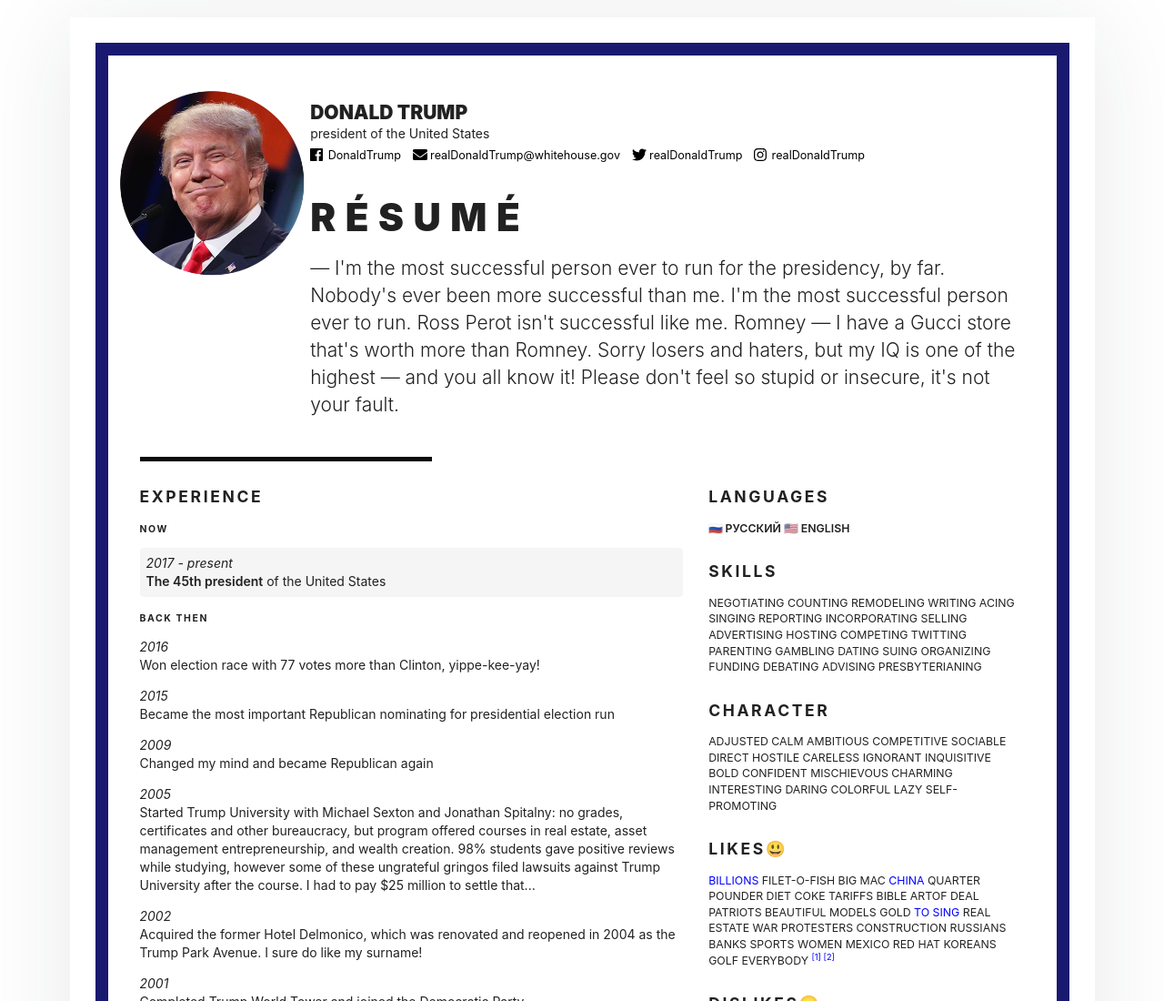
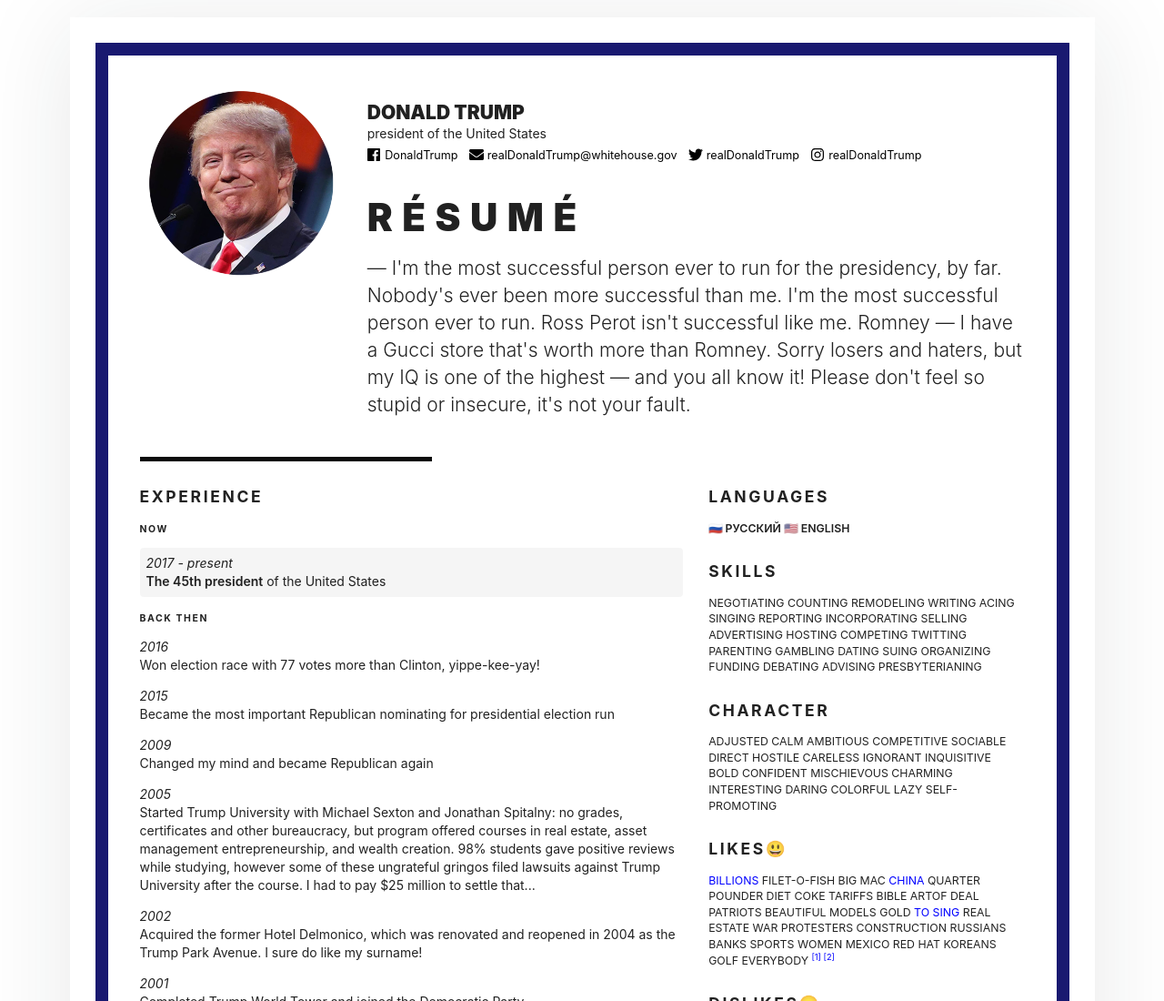
Before and after one commit to savysko/homepage, a plain HTML site: page index.html in a window 1280 px wide. Shown: the top 1100 px of the page at 91% size. Drawn offline with Linux system fonts and the light colour scheme.

Commit message:
Make avatar bigger again

```diff
--- a/index.html
+++ b/index.html
@@ -13,12 +13,12 @@
         <div class="page" style="border-color: midnightblue;">
           <div class="stackable grid">
             <div class="row">
-              <div class="three wide center aligned column">
+              <div class="four wide center aligned column">
                 <div class="avatar-wrapper">
                   <object class="avatar" data="images/Trump avatar.png" role="img" aria-label="Donald's picture" style="flex-shrink: 1;"></object>
                 </div>
               </div>
-              <div class="thirteen wide column">
+              <div class="twelve wide column">
                 <div class="stackable grid">
                   <div class="sixteen wide column">
                     <h1 class="name">Donald Trump</h1>
```
